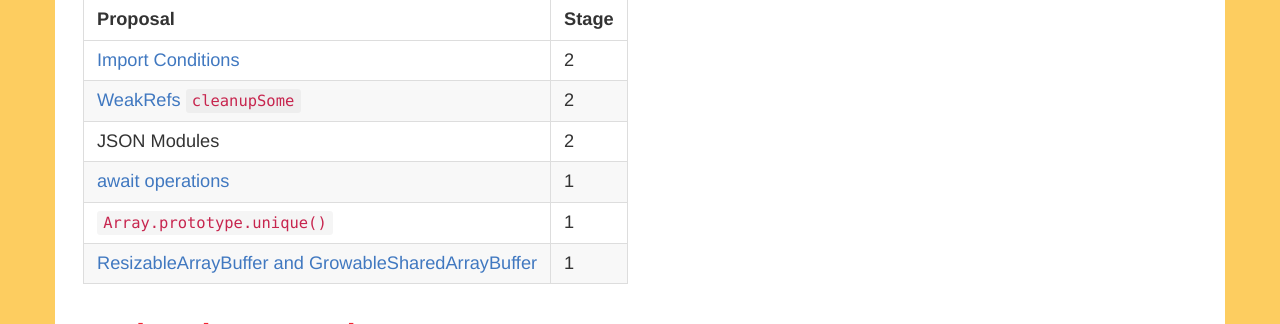
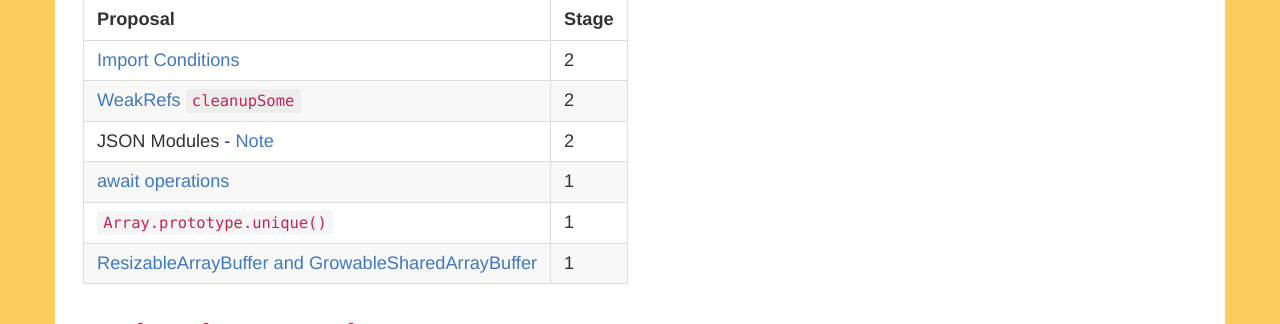
Before and after one commit to ecmascript-daily/ecmascript-daily.github.com, a Jekyll site: the page built from _posts/2020/2020-07-26-ecmascript-proposal-update.md, in a window 1280 px wide. Shown: the part 321-645 px from the top of the page. Built offline with Jekyll 4.4.1, drawn with Linux system fonts in a browser that asks for light colours; nearby versions of some CDN libraries; comment, search, counter and statistics services are not loaded.

Commit message:
Update 2020-07-26-ecmascript-proposal-update.md

```diff
--- a/_posts/2020/2020-07-26-ecmascript-proposal-update.md
+++ b/_posts/2020/2020-07-26-ecmascript-proposal-update.md
@@ -22,7 +22,7 @@ The changes of proposal's status @ [77th meeting of Ecma TC39][Agendas]
 | ---------------------------------------------------------------------------------------------------------- | ----- |
 | [Import Conditions](https://github.com/tc39/proposal-import-conditions)                                    | 2     |
 | [WeakRefs `cleanupSome`](https://github.com/codehag/proposal-cleanup-some)                                 | 2     |
-| JSON Modules                                                                                               | 2     |
+| JSON Modules - [Note](https://github.com/tc39/proposal-import-assertions/issues/86)                        | 2     |
 | [await operations](https://github.com/Jack-Works/proposal-await.ops)                                       | 1     |
 | [`Array.prototype.unique()`](https://github.com/TechQuery/array-unique-proposal)                           | 1     |
 | [ResizableArrayBuffer and GrowableSharedArrayBuffer](https://github.com/syg/proposal-resizablearraybuffer) | 1     |
```
